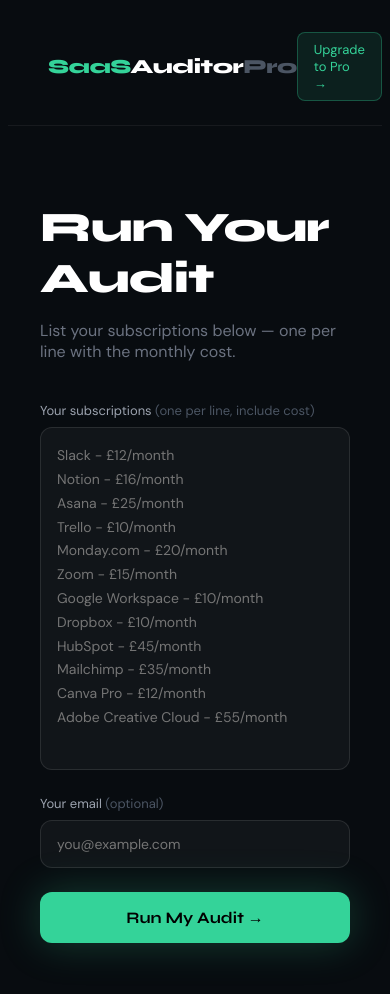
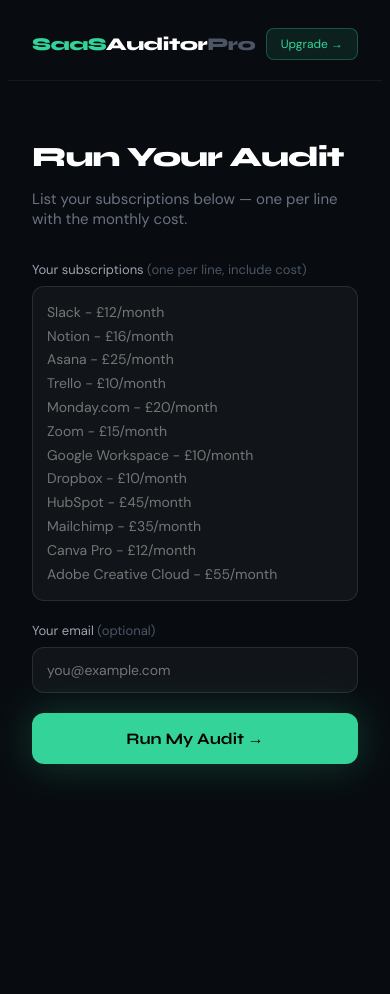
Before and after one commit to SaasAuditorPro/saas-auditor-pro, a Next.js app in the folder saas-auditor-pro/: page /audit in a window 390 px wide. Shown: the top 994 px of the page. After the commit the page ends 860 px from the top, so only its background shows below. Built offline with nearby package versions, Linux system fonts and the light colour scheme.

Commit message:
Update page.tsx
mobile device update

```diff
--- a/saas-auditor-pro/app/audit/page.tsx
+++ b/saas-auditor-pro/app/audit/page.tsx
@@ -39,38 +39,40 @@
 
   return (
     <main style={{ minHeight: "100vh", background: "#080c10" }}>
-      <nav style={{ display: "flex", alignItems: "center", justifyContent: "space-between", padding: "24px 40px", borderBottom: "1px solid rgba(255,255,255,0.06)" }}>
-        <Link href="/" style={{ fontFamily: "Syne, sans-serif", fontWeight: 800, fontSize: "20px", textDecoration: "none", letterSpacing: "-0.5px" }}>
+      <nav style={{ display: "flex", alignItems: "center", justifyContent: "space-between", padding: "20px 24px", borderBottom: "1px solid rgba(255,255,255,0.06)" }}>
+        <Link href="/" style={{ fontFamily: "Syne, sans-serif", fontWeight: 800, fontSize: "18px", textDecoration: "none", letterSpacing: "-0.5px" }}>
           <span style={{ color: "#34d399" }}>SaaS</span><span style={{ color: "#fff" }}>Auditor</span><span style={{ color: "#4b5563" }}>Pro</span>
         </Link>
-        <Link href="/checkout" style={{ fontSize: "13px", background: "rgba(52,211,153,0.1)", border: "1px solid rgba(52,211,153,0.3)", color: "#34d399", padding: "8px 16px", borderRadius: "8px", textDecoration: "none", fontFamily: "DM Sans, sans-serif" }}>Upgrade to Pro →</Link>
+        <Link href="/checkout" style={{ fontSize: "12px", background: "rgba(52,211,153,0.1)", border: "1px solid rgba(52,211,153,0.3)", color: "#34d399", padding: "7px 14px", borderRadius: "8px", textDecoration: "none", fontFamily: "DM Sans, sans-serif", whiteSpace: "nowrap" }}>
+          Upgrade →
+        </Link>
       </nav>
-      <div style={{ maxWidth: "760px", margin: "0 auto", padding: "48px 32px" }}>
+      <div style={{ maxWidth: "720px", margin: "0 auto", padding: "40px 24px" }}>
         {!report ? (
           <>
-            <h1 style={{ fontFamily: "Syne, sans-serif", fontWeight: 800, fontSize: "42px", color: "#fff", marginBottom: "8px", letterSpacing: "-1px" }}>Run Your Audit</h1>
-            <p style={{ fontFamily: "DM Sans, sans-serif", color: "#6b7280", marginBottom: "40px", fontSize: "16px" }}>List your subscriptions below — one per line with the monthly cost.</p>
+            <h1 style={{ fontFamily: "Syne, sans-serif", fontWeight: 800, fontSize: "clamp(28px, 6vw, 42px)", color: "#fff", marginBottom: "8px", letterSpacing: "-1px" }}>Run Your Audit</h1>
+            <p style={{ fontFamily: "DM Sans, sans-serif", color: "#6b7280", marginBottom: "32px", fontSize: "15px" }}>List your subscriptions below — one per line with the monthly cost.</p>
+            <div style={{ marginBottom: "16px" }}>
+              <label style={{ fontFamily: "DM Sans, sans-serif", fontSize: "13px", color: "#9ca3af", display: "block", marginBottom: "8px" }}>Your subscriptions <span style={{ color: "#4b5563" }}>(one per line, include cost)</span></label>
+              <textarea value={subscriptions} onChange={(e) => setSubscriptions(e.target.value)} placeholder={PLACEHOLDER} rows={12} style={{ width: "100%", background: "rgba(255,255,255,0.04)", border: "1px solid rgba(255,255,255,0.1)", borderRadius: "12px", padding: "14px", fontFamily: "DM Sans, sans-serif", fontSize: "14px", color: "#d1d5db", outline: "none", resize: "none", boxSizing: "border-box", lineHeight: "1.7" }} />
+            </div>
             <div style={{ marginBottom: "20px" }}>
-              <label style={{ fontFamily: "DM Sans, sans-serif", fontSize: "13px", color: "#9ca3af", display: "block", marginBottom: "8px" }}>Your subscriptions <span style={{ color: "#4b5563" }}>(one per line, include cost)</span></label>
-              <textarea value={subscriptions} onChange={(e) => setSubscriptions(e.target.value)} placeholder={PLACEHOLDER} rows={13} style={{ width: "100%", background: "rgba(255,255,255,0.04)", border: "1px solid rgba(255,255,255,0.1)", borderRadius: "12px", padding: "16px", fontFamily: "DM Sans, sans-serif", fontSize: "14px", color: "#d1d5db", outline: "none", resize: "none", boxSizing: "border-box", lineHeight: "1.7" }} />
+              <label style={{ fontFamily: "DM Sans, sans-serif", fontSize: "13px", color: "#9ca3af", display: "block", marginBottom: "8px" }}>Your email <span style={{ color: "#4b5563" }}>(optional)</span></label>
+              <input type="email" value={email} onChange={(e) => setEmail(e.target.value)} placeholder="you@example.com" style={{ width: "100%", background: "rgba(255,255,255,0.04)", border: "1px solid rgba(255,255,255,0.1)", borderRadius: "12px", padding: "13px 14px", fontFamily: "DM Sans, sans-serif", fontSize: "14px", color: "#d1d5db", outline: "none", boxSizing: "border-box" }} />
             </div>
-            <div style={{ marginBottom: "24px" }}>
-              <label style={{ fontFamily: "DM Sans, sans-serif", fontSize: "13px", color: "#9ca3af", display: "block", marginBottom: "8px" }}>Your email <span style={{ color: "#4b5563" }}>(optional)</span></label>
-              <input type="email" value={email} onChange={(e) => setEmail(e.target.value)} placeholder="you@example.com" style={{ width: "100%", background: "rgba(255,255,255,0.04)", border: "1px solid rgba(255,255,255,0.1)", borderRadius: "12px", padding: "14px 16px", fontFamily: "DM Sans, sans-serif", fontSize: "14px", color: "#d1d5db", outline: "none", boxSizing: "border-box" }} />
-            </div>
-            {error && <p style={{ color: "#f87171", fontSize: "14px", background: "rgba(248,113,113,0.1)", border: "1px solid rgba(248,113,113,0.2)", borderRadius: "8px", padding: "12px 16px", marginBottom: "16px", fontFamily: "DM Sans, sans-serif" }}>{error}</p>}
+            {error && <p style={{ color: "#f87171", fontSize: "14px", background: "rgba(248,113,113,0.1)", border: "1px solid rgba(248,113,113,0.2)", borderRadius: "8px", padding: "12px 14px", marginBottom: "16px", fontFamily: "DM Sans, sans-serif" }}>{error}</p>}
             <button onClick={runAudit} disabled={loading} style={{ width: "100%", background: loading ? "#1f2937" : "#34d399", color: loading ? "#6b7280" : "#000", fontFamily: "Syne, sans-serif", fontWeight: 700, fontSize: "16px", padding: "16px", borderRadius: "12px", border: "none", cursor: loading ? "not-allowed" : "pointer", boxShadow: loading ? "none" : "0 0 40px rgba(52,211,153,0.25)", transition: "all 0.2s" }}>
               {loading ? "⏳ Analysing your stack..." : "Run My Audit →"}
             </button>
           </>
         ) : (
           <>
-            <div style={{ display: "flex", alignItems: "center", justifyContent: "space-between", marginBottom: "32px" }}>
-              <h1 style={{ fontFamily: "Syne, sans-serif", fontWeight: 800, fontSize: "36px", color: "#fff", letterSpacing: "-1px" }}>Your Savings Report</h1>
-              <button onClick={() => { setReport(""); setSubscriptions(""); }} style={{ fontSize: "13px", color: "#6b7280", background: "none", border: "none", cursor: "pointer", fontFamily: "DM Sans, sans-serif" }}>← Run another</button>
+            <div style={{ display: "flex", alignItems: "center", justifyContent: "space-between", marginBottom: "28px", flexWrap: "wrap", gap: "12px" }}>
+              <h1 style={{ fontFamily: "Syne, sans-serif", fontWeight: 800, fontSize: "clamp(24px, 5vw, 36px)", color: "#fff", letterSpacing: "-1px", margin: 0 }}>Your Savings Report</h1>
+              <button onClick={() => { setReport(""); setSubscriptions(""); }} style={{ fontSize: "13px", color: "#6b7280", background: "none", border: "none", cursor: "pointer", fontFamily: "DM Sans, sans-serif", whiteSpace: "nowrap" }}>← Run another</button>
             </div>
-            <div className="report-content" dangerouslySetInnerHTML={{ __html: renderedReport }} style={{ background: "rgba(255,255,255,0.03)", border: "1px solid rgba(52,211,153,0.2)", borderRadius: "16px", padding: "40px", marginBottom: "32px" }} />
-            <div style={{ background: "rgba(52,211,153,0.07)", border: "1px solid rgba(52,211,153,0.2)", borderRadius: "12px", padding: "24px", textAlign: "center" }}>
+            <div className="report-content" dangerouslySetInnerHTML={{ __html: renderedReport }} style={{ background: "rgba(255,255,255,0.03)", border: "1px solid rgba(52,211,153,0.2)", borderRadius: "16px", padding: "clamp(20px, 5vw, 40px)", marginBottom: "28px", overflowX: "auto" }} />
+            <div style={{ background: "rgba(52,211,153,0.07)", border: "1px solid rgba(52,211,153,0.2)", borderRadius: "12px", padding: "24px 20px", textAlign: "center" }}>
               <p style={{ fontFamily: "Syne, sans-serif", fontWeight: 700, color: "#fff", marginBottom: "6px", fontSize: "18px" }}>Want unlimited audits?</p>
               <p style={{ fontFamily: "DM Sans, sans-serif", color: "#6b7280", fontSize: "14px", marginBottom: "16px" }}>Upgrade to Pro for £19/month — unlimited audits, renewal reminders, and more.</p>
               <Link href="/checkout" style={{ display: "inline-block", background: "#34d399", color: "#000", fontFamily: "Syne, sans-serif", fontWeight: 700, padding: "12px 24px", borderRadius: "8px", textDecoration: "none", fontSize: "14px" }}>Upgrade to Pro →</Link>
@@ -80,18 +82,18 @@
       </div>
       <style>{`
         .report-content { color: #d1d5db; font-family: 'DM Sans', sans-serif; font-size: 15px; line-height: 1.8; }
-        .report-content h1, .report-content h2, .report-content h3 { font-family: 'Syne', sans-serif; color: #f9fafb; margin: 28px 0 12px; letter-spacing: -0.5px; }
-        .report-content h2 { font-size: 20px; border-bottom: 1px solid rgba(255,255,255,0.08); padding-bottom: 8px; }
-        .report-content h3 { font-size: 17px; color: #34d399; }
+        .report-content h1, .report-content h2, .report-content h3 { font-family: 'Syne', sans-serif; color: #f9fafb; margin: 24px 0 10px; letter-spacing: -0.5px; }
+        .report-content h2 { font-size: 18px; border-bottom: 1px solid rgba(255,255,255,0.08); padding-bottom: 8px; }
+        .report-content h3 { font-size: 16px; color: #34d399; }
         .report-content p { margin: 10px 0; }
         .report-content strong { color: #f9fafb; font-weight: 600; }
-        .report-content ul, .report-content ol { padding-left: 20px; margin: 10px 0; }
-        .report-content li { margin: 6px 0; }
-        .report-content table { width: 100%; border-collapse: collapse; margin: 20px 0; font-size: 14px; }
-        .report-content th { background: rgba(52,211,153,0.1); color: #34d399; padding: 10px 14px; text-align: left; font-family: 'Syne', sans-serif; font-weight: 600; border: 1px solid rgba(52,211,153,0.2); }
-        .report-content td { padding: 10px 14px; border: 1px solid rgba(255,255,255,0.06); color: #d1d5db; }
+        .report-content ul, .report-content ol { padding-left: 18px; margin: 10px 0; }
+        .report-content li { margin: 5px 0; }
+        .report-content table { width: 100%; border-collapse: collapse; margin: 16px 0; font-size: 13px; min-width: 300px; }
+        .report-content th { background: rgba(52,211,153,0.1); color: #34d399; padding: 8px 12px; text-align: left; font-family: 'Syne', sans-serif; font-weight: 600; border: 1px solid rgba(52,211,153,0.2); }
+        .report-content td { padding: 8px 12px; border: 1px solid rgba(255,255,255,0.06); color: #d1d5db; }
         .report-content tr:nth-child(even) td { background: rgba(255,255,255,0.02); }
-        .report-content hr { border: none; border-top: 1px solid rgba(255,255,255,0.08); margin: 24px 0; }
+        .report-content hr { border: none; border-top: 1px solid rgba(255,255,255,0.08); margin: 20px 0; }
       `}</style>
     </main>
   );
```
